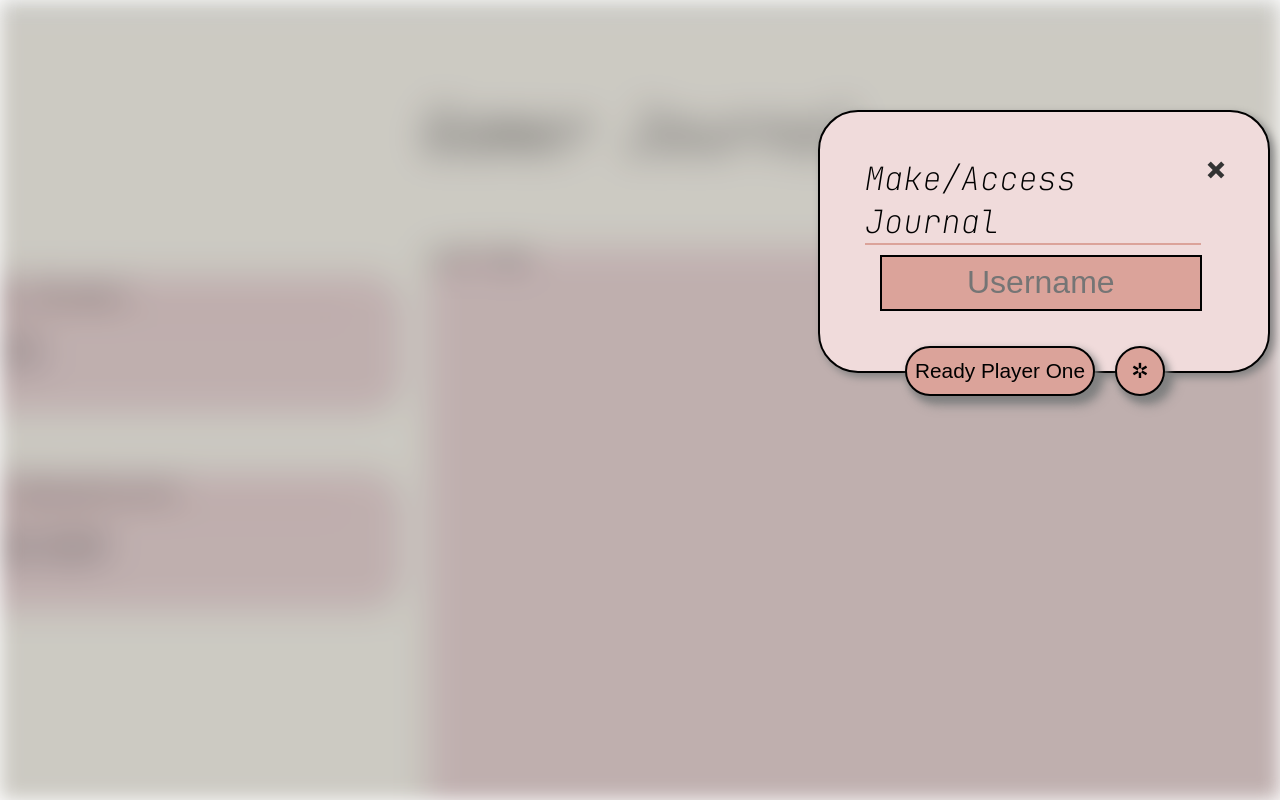
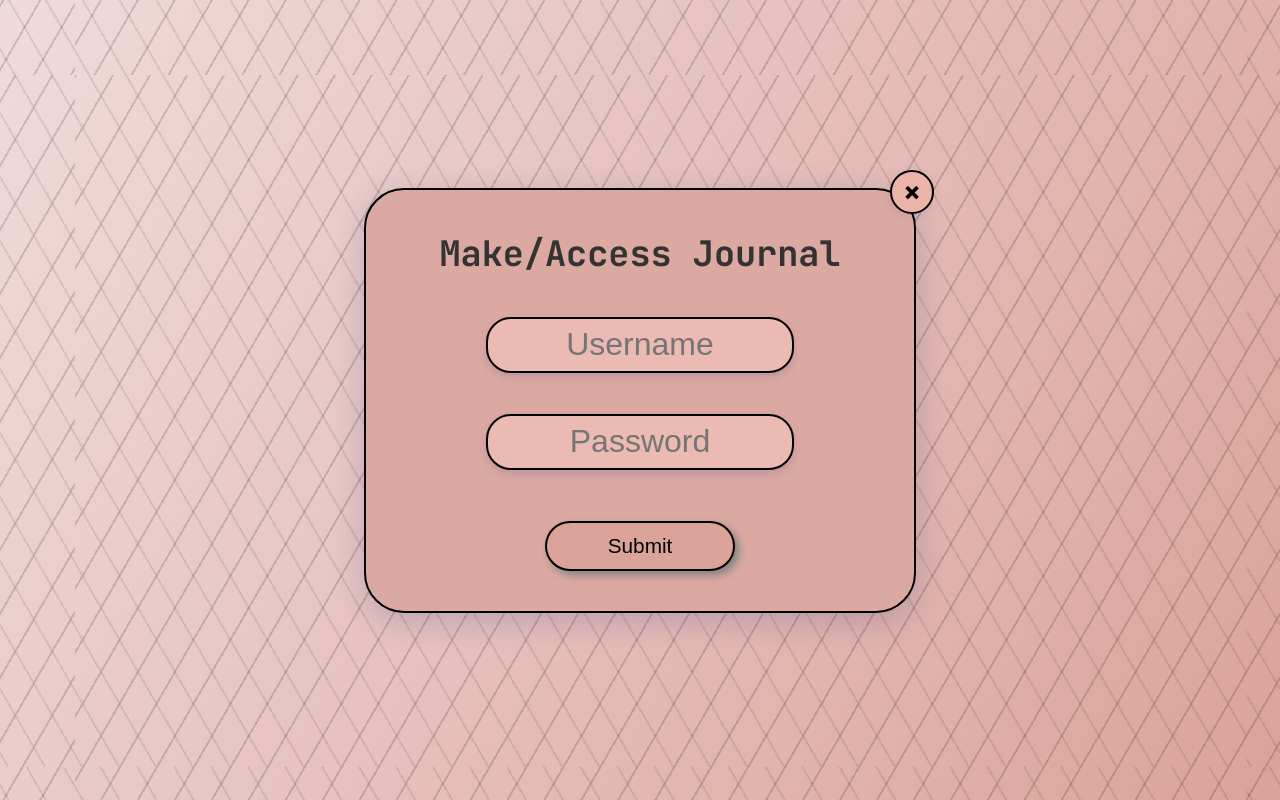
Before and after one commit to itsomort/gamer-tracker, an Angular app: page /signup in a window 1280 px wide. Built offline with nearby package versions, Linux system fonts and the light colour scheme.

Commit message:
signup page and journal are cute. amount of games plus session timer implemented. hashing implemented. future api calls in place for when the time comes. aiden pls make it cute

```diff
--- a/package.json
+++ b/package.json
@@ -29,12 +29,16 @@
     "@angular/platform-server": "^20.0.0",
     "@angular/router": "^20.0.0",
     "@angular/ssr": "^20.0.4",
+    "bcryptjs": "^3.0.2",
     "cors": "^2.8.5",
+    "crypto-js": "^4.2.0",
     "dotenv": "^17.0.1",
     "express": "^5.1.0",
     "mongodb": "^6.17.0",
     "mongoose": "^8.16.1",
     "rxjs": "~7.8.0",
+    "sentiment": "^5.0.2",
+    "sha.js": "^2.4.12",
     "source-map-support": "^0.5.21",
     "tslib": "^2.3.0",
     "zone.js": "~0.15.0"
@@ -43,9 +47,11 @@
     "@angular/build": "^20.0.4",
     "@angular/cli": "^20.0.4",
     "@angular/compiler-cli": "^20.0.0",
+    "@types/crypto-js": "^4.2.2",
     "@types/express": "^5.0.1",
     "@types/jasmine": "~5.1.0",
     "@types/node": "^20.17.19",
+    "@wdio/schematics": "^1.2.1",
     "jasmine-core": "~5.7.0",
     "karma": "~6.4.0",
     "karma-chrome-launcher": "~3.2.0",
--- a/src/app/journal/journal.ts
+++ b/src/app/journal/journal.ts
@@ -2,6 +2,16 @@
 import { Router } from '@angular/router';
 import { HttpClient, HttpClientModule } from '@angular/common/http';
 import { FormsModule } from '@angular/forms';
+import * as CryptoJS from 'crypto-js';
+
+function generateSalt(length: number = 5): string {
+  return CryptoJS.lib.WordArray.random(length).toString();
+}
+
+function hashSHA256(data: string, salt: string): string {
+  return CryptoJS.SHA256(salt + data).toString();
+}
+
 
 @Component({
   selector: 'app-journal',
@@ -15,35 +25,86 @@
   journalEntry: string = '';
   sentiment: number | null = null;
   username: string = '';
-
-  constructor(private router: Router, private http: HttpClient) {}
+  password: string = '';
+  salt: string = generateSalt();
+  hashedUser: string = '';
+  hashedPassword: string = '';
+  gamesPlayed: number = 0;
+  public sessionTime: number = 0; // in seconds
+  public sessionTimerRunning: boolean = false;
+  private sessionTimerInterval: any = null;
 
   ngOnInit() {
     if (typeof window !== 'undefined') {
+      this.subject = localStorage.getItem('subject') || '';
       this.username = localStorage.getItem('username') || '';
+      this.password = localStorage.getItem('password') || '';
       this.subject = localStorage.getItem('subject') || '';
       this.journalEntry = localStorage.getItem('journalEntry') || '';
+      // Hash values once after loading
+      this.hashedUser = hashSHA256(this.username, this.salt);
+      this.hashedPassword = hashSHA256(this.password, this.salt);
+      console.log('Hashed username:', this.hashedUser); // to be removed
+      console.log('Hashed password:', this.hashedPassword);
     }
   }
 
+  constructor(private router: Router, public http: HttpClient) {}
 
   onHomeNavigate(event: Event) {
     event.preventDefault();
     this.router.navigate(['/']);
   }
 
+
+  incrementGames() {
+    this.gamesPlayed++;
+  }
+
+  decrementGames() {
+    if (this.gamesPlayed > 0) this.gamesPlayed--;
+  }
+
+  get sessionTimeDisplay(): string {
+    const min = Math.floor(this.sessionTime / 60).toString().padStart(2, '0');
+    const sec = (this.sessionTime % 60).toString().padStart(2, '0');
+    return `${min}:${sec}`;
+  }
+
+  toggleSessionTimer() {
+    if (this.sessionTimerRunning) {
+      clearInterval(this.sessionTimerInterval);
+      this.sessionTimerRunning = false;
+    } else {
+      this.sessionTimerInterval = setInterval(() => {
+        this.sessionTime++;
+      }, 1000);
+      this.sessionTimerRunning = true;
+    }
+  }
+
+  clearSessionTime() {
+    this.sessionTime = 0;
+    if (this.sessionTimerRunning) {
+      clearInterval(this.sessionTimerInterval);
+      this.sessionTimerRunning = false;
+    }
+  }
+
+
+
   onSubmit(event: Event, doSentiment: boolean) {
-    // alert('onSubmit called! doSentiment=' + doSentiment + ', username=' + this.username + ', entry=' + this.journalEntry);
     event.preventDefault();
-    // Hash the values (later)
-    const hashedUser = this.username;
-    const hashedEntry = this.journalEntry;
-    console.log('Submitting journal entry:', { userid: hashedUser, journal_entry: hashedEntry });
+    // Use precomputed hashes
+    console.log('Submitting journal entry:', { userid: this.hashedUser, password: this.hashedPassword, journal_entry: this.journalEntry });
     this.http.post<any>(
       '/api/journal',
       {
-        userid: hashedUser,
-        journal_entry: hashedEntry
+        userid: this.hashedUser,
+        //password: this.hashedPassword,
+        journal_entry: this.journalEntry,
+        //games: this.gamesPlayed
+        //time: this.sessionTime
       },
       {
         headers: { 'Content-Type': 'application/json' }
--- a/src/app/signup/signup.css
+++ b/src/app/signup/signup.css
@@ -1,206 +1,195 @@
-/* Blurred background overlay */
-.blur-bg {
+/* Center the signup box on the page */
+#signup-center {
   position: fixed;
-  top: 0; left: 0; right: 0; bottom: 0;
+  top: 0;
+  left: 0;
+  width: 100vw;
+  height: 100vh;
+  display: flex;
+  align-items: center;
+  justify-content: center;
+  z-index: 1;
+}
+
+/* Gradient background stays as base */
+.signup-bg {
+  position: fixed;
+  top: 0;
+  left: 0;
   width: 100vw;
   height: 100vh;
   z-index: 0;
-  background: url('blurred_background.jpg') center center / cover no-repeat;
-  filter: blur(10px) brightness(0.8);
+  background: linear-gradient(120deg, #F0DBDB 0%, #DBA39A 100%);
+  overflow: hidden;
 }
-#main_data, #floating_box {
-  position: relative;
+/* Animated moving lines using pseudo-elements */
+.signup-bg::before,
+.signup-bg::after {
+  content: "";
+  position: absolute;
+  top: 0; left: 0;
+  width: 100vw;
+  height: 100vh;
+  pointer-events: none;
   z-index: 1;
 }
-.small{
-   width:30px;
-   right:0;
 
- }
-#close-signup {
-  position: absolute;
-  top: 30px;
-  right: 40px;
-  font-size: 2.5em;
-  color: #333;
-  cursor: pointer;
-  font-weight: bold;
-  z-index: 10;
-  user-select: none;
-  transition: color 0.2s;
-}
-#close-signup:hover {
-  color: #DBA39A;
-}
-body{
-   font-family:"JetBrains Mono", Arial, Helvetica, sans-serif;
-   font-optical-sizing: auto;
-   font-weight: <weight>;
-   overflow: hidden;
-   background-color: #FEFCF3;
-}
-#home{
-  position:relative;
-  float:left;
-  margin-left:15px;
-  top:30px;
-  width:80px;
-  height:50px;
-  border-radius: 25px;
-  background-color: #DBA39A;
-  border: 2px solid black;
-  filter: drop-shadow(4px 4px 4px gray);
-  font-size:1.2em;
-}
-#home:hover{
-  background-color: #EBB3AA;
-  cursor:pointer;
-}
-#home:active{
-  background-color: #CB938A;
-}
- #header{
-   height:50px;
- }
- #image{
-   position:relative;
-   float:left;
-   width: 65%;
-   height: 700px;
-   right:50px;
-   margin: 10px;
-   margin-right: 0px;
-   border-radius: 40px;
-   background-color: #F0DBDB;
-   overflow:hidden;
+.signup-bg::before {
+  background: repeating-linear-gradient(
+    120deg,
+    rgba(0, 0, 0, 0.15) 0px,
+    rgba(0, 0, 0, 0.15) 2px,
+    transparent 0px,
+    transparent 32px
+  );
+  animation: move-lines 12s linear infinite;
 }
 
- #main_data{
-   margin-top:80px;
- }
- #floating_box{
-   position:absolute;
-   right:0%;
-   top:100px;
-   width: 35%;
-   margin:10px;
-   border-radius: 40px;
-   background-color: #F0DBDB;
-   border: 2px solid black;
-   filter: drop-shadow(4px 4px 4px gray);
- animation-name: example;
-  animation-duration: 1s;
-
+.signup-bg::after {
+  background: repeating-linear-gradient(
+    240deg,
+    rgba(0, 0, 0, 0.12) 0px,
+    rgba(0, 0, 0, 0.12) 1.5px,
+    transparent 0px,
+    transparent 32px
+  );
+  animation: move-lines-reverse 18s linear infinite;
 }
 
-@keyframes example {
-  from {right: -50%;}
-  to {right: 0%;}
+@keyframes move-lines {
+  0% { background-position: 0 0; }
+  100% { background-position: 120px 120px; }
+}
+@keyframes move-lines-reverse {
+  0% { background-position: 0 0; }
+  100% { background-position: -80px -80px; }
+}
+
+#signup-box {
+  background: #dba9a2;
+  border: 2px solid black;
+  border-radius: 40px;
+  box-shadow: 0 8px 32px 0 rgba(31, 38, 135, 0.20);
+  padding: 40px 60px;
+  min-width: 400px;
+  max-width: 90vw;
+  display: flex;
+  flex-direction: column;
+  align-items: center;
+  justify-content: center;
+  position: relative;
 }
 
 
- #floating_box > #title {
-   font-size: 2em;
-   font-style:oblique;
-   font-weight:lighter;
-   border-bottom: 2px solid #DBA39A;
-   justify-content: center;
-   margin:10%;
-   margin-right:15%;
-   margin-bottom:0;
-   align-items: center;
+#signup-box form {
+  display: flex;
+  flex-direction: column;
+  align-items: center;   /* Center form fields horizontally */
+  width: 100%;
 }
 
- #floating_box > form > #username{
-  background-color: #DBA39A;
+/* Title styling */
+#title {
+  color: #333;
+  font-size: 2.2em;
+  font-weight: 700;
+  margin-bottom: 30px;
+  text-align: center;
+  position: relative;
+  z-index: 2;
+}
+
+/* Signup input styling */
+#signup-box .signup-input {
+  background-color: #ebbab2;
   border: 2px solid black;
   height: 50px;
-  margin: 10px;
+  margin: 10px 0;
   width: 70%;
-  position: relative;
-  left:50px;
-  font-size:2em;
+  font-size: 2em;
   text-align: center;
-  align-items: center;
-  justify-content: center;
+  border-radius: 25px;
+  box-shadow: 0 4px 8px 0 rgba(31, 38, 135, 0.15);
+  transition: background 0.2s, box-shadow 0.2s;
+  display: block;
 }
 
- #inputs{
-  position:relative;
-  display:flex;
-  top:25px;
-  left:5px;
-  margin:auto;
-
-
+#signup-box .signup-input:focus {
+  background-color: #EBB3AA;
+  box-shadow: 0 8px 16px 0 rgba(31, 38, 135, 0.25);
+  outline: none;
 }
 
- #signup{
-  width:190px;
-  height:50px;
+/* Submit button styling */
+#inputs {
+  width: 70%;
+  display: flex;
+  justify-content: center;
+  margin-top: 10px;
+}
+
+#signup {
+  width: 190px;
+  height: 50px;
   border-radius: 25px;
   background-color: #DBA39A;
   border: 2px solid black;
   filter: drop-shadow(4px 4px 4px gray);
   text-align: center;
-  align-items: center;
-  font-size:1.3em;
-  justify-content: center;
-  float:right;
-  margin-left:80px;
+  font-size: 1.3em;
+  margin-left: 0;
 }
 
-#signup:hover{
+#signup-error {
+  font-family: "JetBrains Mono", Arial, Helvetica, sans-serif;
+  font-size: 1.2em;
+  font-weight: 700;
+  color: red;
+  margin-bottom: 10px;
+  text-align: center;
+}
+
+#signup:hover {
   background-color: #EBB3AA;
-         cursor:pointer;
-
+  cursor: pointer;
 }
- #signup:active{
+#signup:active {
   background-color: #CB938A;
 }
- #name{
+
+#close-signup {
+  position: absolute;
+  top: -20px;
+  right: -20px;
+  width: 40px;
+  height: 40px;
+  background: #EBB3AA;
+  border: 2px solid black;
+  border-radius: 50%;
+  font-size: 2em;
+  color: #000;
+  cursor: pointer;
+  font-weight: bold;
   z-index: 2;
-   font-size:4em;
-   font-style:oblique;
-   font-weight:lighter;
-   margin: auto;
-   position:relative;
-   top:50px;
-   text-align: center;
+  user-select: none;
+  display: flex;
   align-items: center;
   justify-content: center;
- }
- #overlay{
-   width:100%;
-   height:100%;
-   margin:0;
-   padding:0;
-   position:absolute;
-   border-radius: 40px;
-   background-color: rgba(240,219,219,0.5);
+  box-shadow: 0 2px 8px 0 rgba(31, 38, 135, 0.10);
+  transition: background 0.2s, color 0.2s;
 }
 
-  #signup_small{
-  width:50px;
-  margin:auto;
-  height:50px;
-  border-radius: 25px;
-  background-color: #DBA39A;
-  border: 2px solid black;
-  filter: drop-shadow(4px 4px 4px gray);
-  text-align: center;
-  align-items: center;
-  font-size:1.3em;
-  justify-content: center;
-  float:right;
-  margin-left:20px;
+#close-signup:hover {
+  background-color: #FFF;
+  color: #000;
+  border-color: black;
 }
 
-#signup_small:hover{
-      background-color: #EBB3AA;
-         cursor:pointer;
-
+/* Body font and background */
+body {
+  font-family: "JetBrains Mono", Arial, Helvetica, sans-serif;
+  font-optical-sizing: auto;
+  font-weight: 400;
+  overflow: hidden;
+  background-color: #FEFCF3;
 }
- #signup_small:active{
-      background-color: #CB938A;
- }
--- a/src/app/signup/signup.html
+++ b/src/app/signup/signup.html
@@ -8,22 +8,22 @@
 
 
 <body>
-  <div class="blur-bg"></div>
-  <div id="main_data">
-          </div>
-      <div id="floating_box" >
-         <div id="title">
-           Make/Access Journal
-         </div>
+  <div class="signup-bg"></div>
+  <div id="signup-center">
+    <div id="signup-box">
+      <div id="title">
+        Make/Access Journal
+      </div>
+         <span id="close-signup" (click)="onCloseModal()">&times;</span>
          <form (submit)="onLogin($event)">
-          <input type="text" id="username" name="user" [(ngModel)]="username" placeholder="Username"><br>
+          <input type="text" id="username" name="user" [(ngModel)]="username" placeholder="Username" class="signup-input"><br>
+          <input type="password" id="password" name="password" [(ngModel)]="password" placeholder="Password" class="signup-input"><br>
+          <div id="signup-error" style="color: red; margin-bottom: 10px;"></div>
           <div id="inputs">
-            <input type="submit" id="signup" value="Ready Player One">
-            <button type="button" id="signup_small" tabindex="-1" aria-hidden="true">✲</button>
+          <input type="submit" id="signup" value="Submit">
           </div>
          </form>
-
-         <span id="close-signup" (click)="onCloseModal()">&times;</span>
-      </div>
+    </div>
+  </div>
 
 </body>
--- a/src/app/signup/signup.ts
+++ b/src/app/signup/signup.ts
@@ -11,7 +11,9 @@
   styleUrls: ['./signup.css']
 })
 export class Signup {
-  username: string = '';
+  public username: string = '';
+  public password: string = '';
+  public signupErrorMsg: string = '';
   constructor(private router: Router) {}
   onSignupClick(event: Event){
     event.preventDefault();
@@ -19,12 +21,52 @@
 
   onCloseModal() {
     this.router.navigate(['/']);
+    console.log('Signup closed, navigating to home');
   }
 
+
+  // self explanatory
   onLogin(event: Event) {
     event.preventDefault();
+    const errorDiv = document.getElementById('signup-error');
+    if (!this.username || !this.password) {
+      if (errorDiv) errorDiv.textContent = 'Username and password cannot be empty';
+      console.log('Username and password cannot be empty');
+      return;
+    }
+    if (this.username.length < 3){
+      if (errorDiv) errorDiv.textContent = 'Username must be at least 3 characters long';
+      console.log('Username must be at least 3 characters long');
+      return;
+    }
+    if (this.password.length < 6){
+      if (errorDiv) errorDiv.textContent = 'Password must be at least 6 characters long';
+      console.log('Password must be at least 6 characters long');
+      return;
+    }
+    else if (this.password.search(/[A-Z]/) < 0) {
+      if (errorDiv) errorDiv.textContent = 'Password must contain at least one uppercase letter';
+      console.log('Password must contain at least one uppercase letter');
+      return;
+    }
+    else if (this.password.search(/[a-z]/) < 0) {
+      if (errorDiv) errorDiv.textContent = 'Password must contain at least one lowercase letter';
+      console.log('Password must contain at least one lowercase letter');
+      return;
+    }
+    else if (this.password.search(/[0-9]/) < 0) {
+      if (errorDiv) errorDiv.textContent = 'Password must contain at least one number';
+      console.log('Password must contain at least one number');
+      return;
+    }
+    else if (this.password.search(/[^a-zA-Z0-9]/) < 0) {
+      if (errorDiv) errorDiv.textContent = 'Password must contain at least one special character';
+      console.log('Password must contain at least one special character');
+      return;
+    }
+    else if (errorDiv) errorDiv.textContent = '';
     localStorage.setItem('username', this.username);
-    console.log('Username set:', this.username);
+    localStorage.setItem('password', this.password);
     this.router.navigate(['/journal']);
   }
 }
--- a/src/server/server.ts
+++ b/src/server/server.ts
@@ -40,7 +40,7 @@
 /**
  * Handle all other requests by rendering the Angular application.
  */
-app.use('/api/journal', journal);
+app.use('/api/journal', journal); // moved from line 68 to here and IT WORKS - lucas
 
 app.use((req, res, next) => {
   angularApp
```
Also changed, not shown: src/app/app.routes.ts (+13 -1 lines), src/app/journal/journal.css (+159 -14 lines), src/app/journal/journal.html (+19 -16 lines), 2 other files (tests, documents, lock files or other folders). Lines whose indentation alone changed are shown as unchanged.
